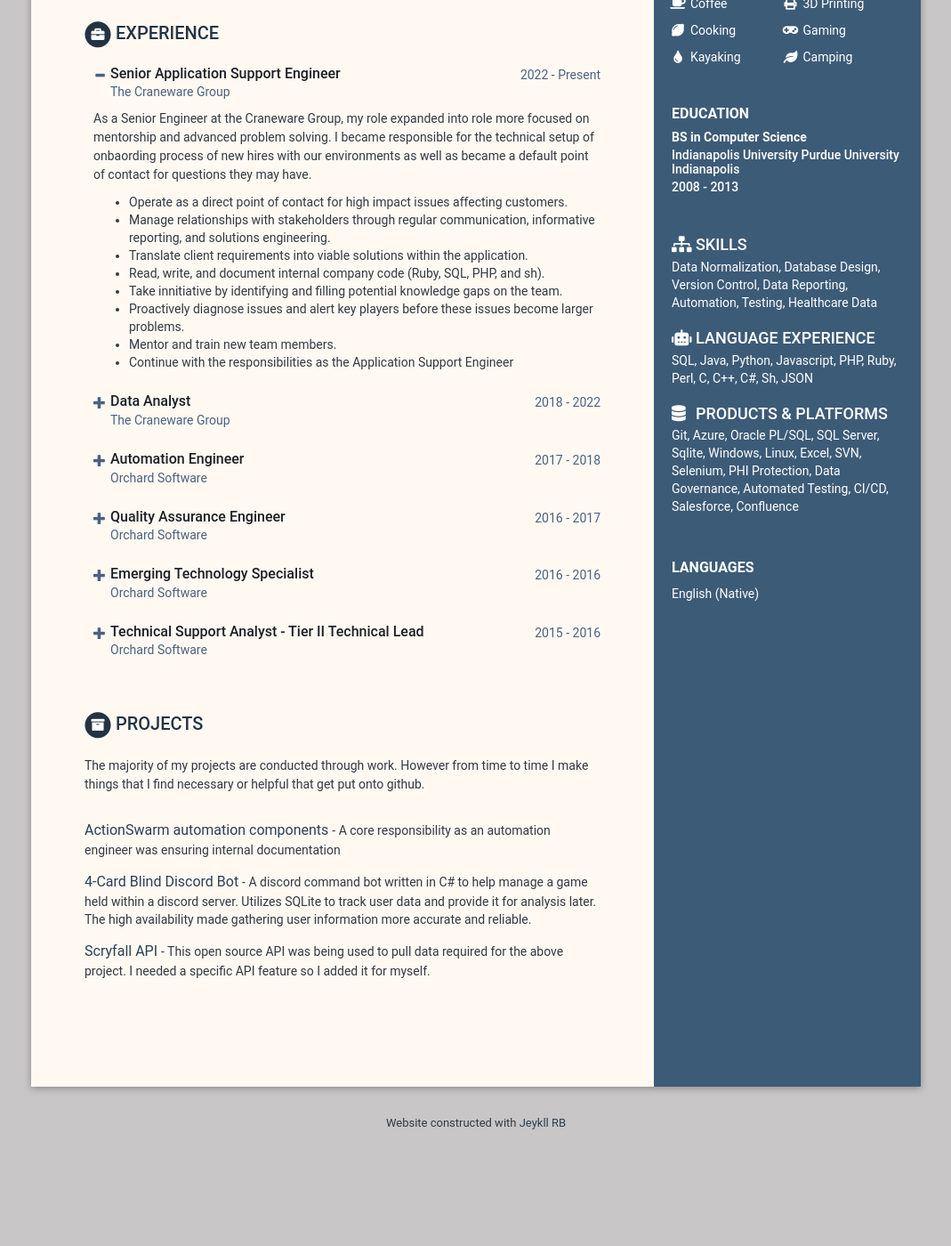
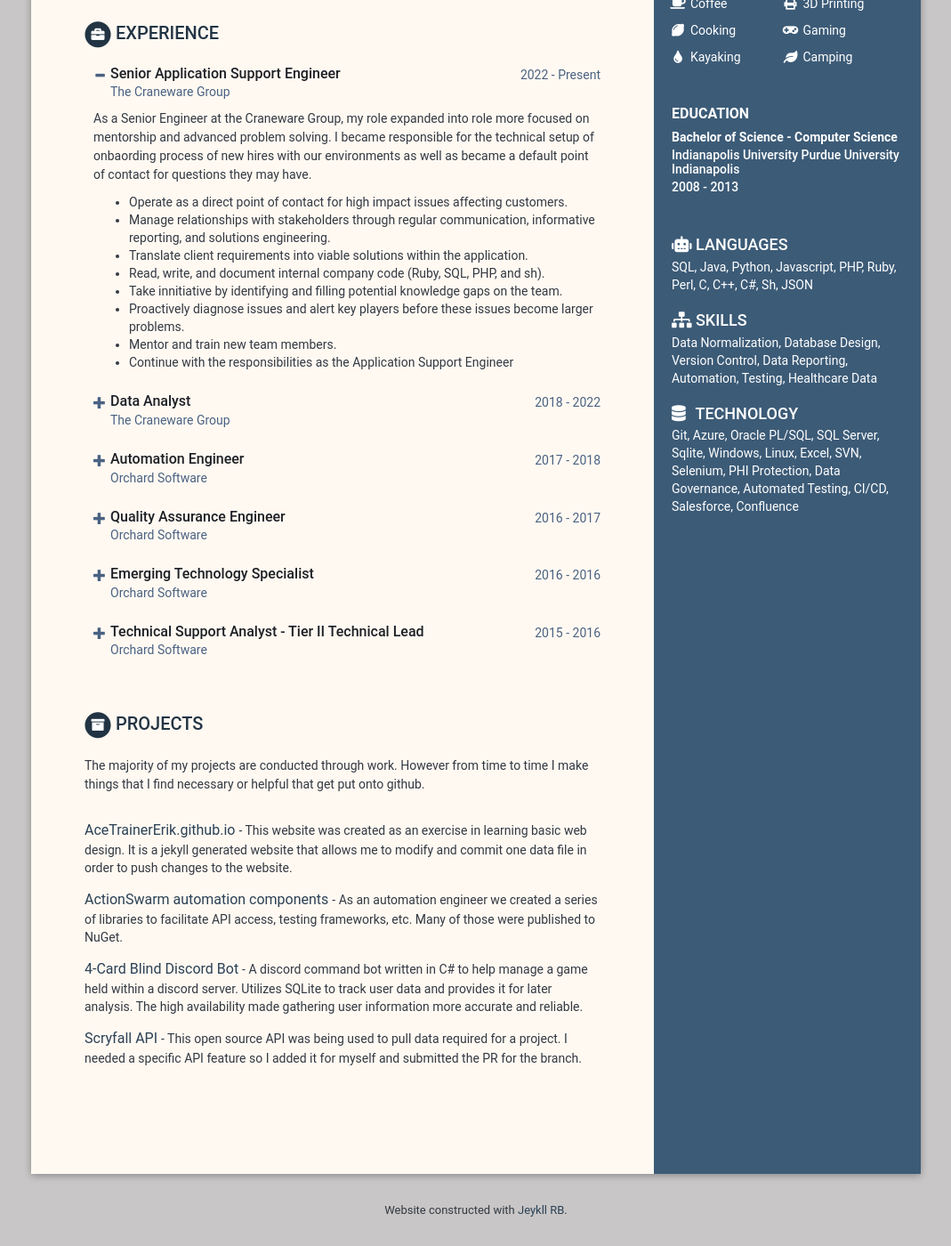
Before and after one commit to AceTrainerErik/AceTrainerErik.github.io, a Jekyll site: the page built from index.html, in a window 1280 px wide and 1400 px high, scrolled down 568 px. Shown: the whole window at 89% size, without its empty margins (105-1174 px from the left). Built offline with Jekyll 4.4.1, drawn with Linux system fonts in a browser that asks for light colours; before the commit the page ends 1871 px from its top, so only the background shows below that; some of the changed text lies outside the part shown.

Commit message:
Finalized the data updates

```diff
--- a/_data/data.yml
+++ b/_data/data.yml
@@ -30,18 +30,7 @@ sidebar:
       title: Miscellaneous Skills
       skillsets:
         - category:
-          subtitle: Skills
-          icon: fa-sitemap
-          info:
-            - item: Data Normalization
-            - item: Database Design
-            - item: Version Control
-            - item: Data Reporting
-            - item: Automation
-            - item: Testing
-            - item: Healthcare Data
-        - category:
-          subtitle: Language Experience
+          subtitle: Languages
           icon: fa-robot
           info:
             - item: SQL
@@ -57,7 +46,18 @@ sidebar:
             - item: Sh
             - item: JSON
         - category:
-          subtitle: Products &amp; Platforms
+          subtitle: Skills
+          icon: fa-sitemap
+          info:
+            - item: Data Normalization
+            - item: Database Design
+            - item: Version Control
+            - item: Data Reporting
+            - item: Automation
+            - item: Testing
+            - item: Healthcare Data
+        - category:
+          subtitle: Technology
           icon: fa-database
           info:
             - item: Git
@@ -99,21 +99,15 @@ sidebar:
           icon: fa-leaf
           link:
 
-    languages:
-      title: Languages
-      info:
-        - idiom: English
-          level: Native
-
 career-profile:
-    title: Career Profile
+    title: Who Am I?
     summary: |
       Hello! My name is Erik and I am a professional problem solver. In my spare time I enjoy reading SciFi novels, picking up new hobbies, traveling, and a variety of types of gaming. I've spent the past ten years working with healthcare data. Specifically, working labratory testing and pharmaceutical inventory softwares.
 
 education:
     title: Education
     info:
-      - degree: BS in Computer Science
+      - degree: Bachelor of Science - Computer Science
         university: Indianapolis University Purdue University Indianapolis
         time: 2008 - 2013
 
@@ -194,17 +188,21 @@ projects:
     intro: >
       The majority of my projects are conducted through work. However from time to time I make things that I find necessary or helpful that get put onto github.
     assignments:
+      - title: AceTrainerErik.github.io
+        link: "https://acetrainererik.github.io"
+        tagline: "This website was created as an exercise in learning basic web design. It is a jekyll generated website that allows me to modify and commit one data file in order to push changes to the website."
+
       - title: ActionSwarm automation components
         link: "https://www.nuget.org/profiles/ebirch"
-        tagline: "A core responsibility as an automation engineer was ensuring internal documentation "
+        tagline: "As an automation engineer we created a series of libraries to facilitate API access, testing frameworks, etc. Many of those were published to NuGet."
 
       - title: 4-Card Blind Discord Bot
         link: "https://github.com/AceTrainerErik/4cb_bot"
-        tagline: "A discord command bot written in C# to help manage a game held within a discord server. Utilizes SQLite to track user data and provide it for analysis later. The high availability made gathering user information more accurate and reliable."
+        tagline: "A discord command bot written in C# to help manage a game held within a discord server. Utilizes SQLite to track user data and provides it for later analysis. The high availability made gathering user information more accurate and reliable."
 
       - title: Scryfall API
         link: "https://github.com/AceTrainerErik/Scryfall-API-Client"
-        tagline: "This open source API was being used to pull data required for the above project. I needed a specific API feature so I added it for myself."
+        tagline: "This open source API was being used to pull data required for a project. I needed a specific API feature so I added it for myself and submitted the PR for the branch."
 
 skills:
     title: Skills &amp; Proficiencies
@@ -216,14 +214,14 @@ skills:
         level: 95%
       - name: SQL
         level: 90%
-      - name: Data
+      - name: Data Modelling
         level: 85%
       - name: C#
         level: 75%
       - name: Linux
+        level: 70%
+      - name: Python
         level: 65%
-      - name: Python
-        level: 60%
 
 footer: >
-  Website constructed with <a href="https://jekyllrb.com/">Jeykll RB</a>
+  Website constructed with <a href="https://jekyllrb.com/">Jeykll RB</a>.
```
